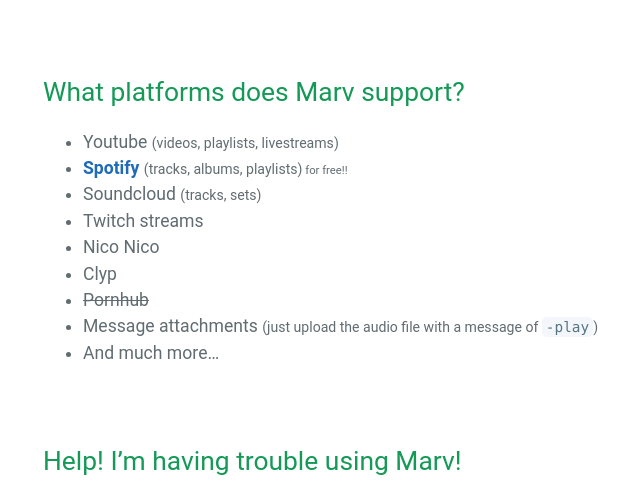
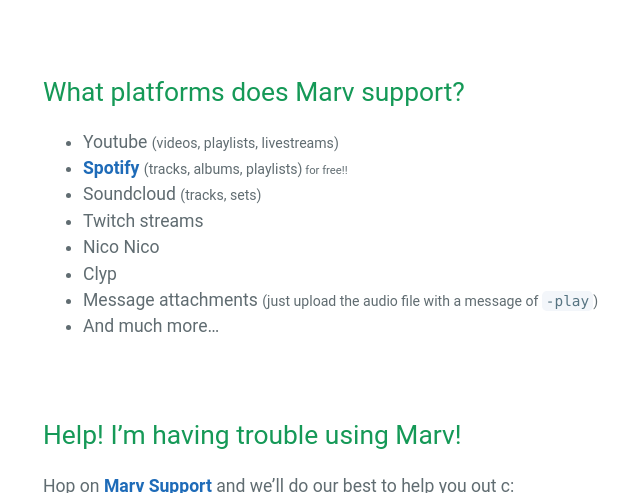
Before and after one commit to mymindishazel/marv-docs, a Jekyll site: the page built from index.md, in a window 1280 px wide and 900 px high, scrolled down 1576 px, cut to the strip 0-493 px from the top of the window. Shown: the whole strip, without its empty margins (181-821 px from the left). Built offline with Jekyll 4.4.1, drawn with Linux system fonts in a browser that asks for light colours; our own code applies the rules of GitHub Pages for plain Markdown files.

Commit message:
Can't have this on a resume....

```diff
--- a/index.md
+++ b/index.md
@@ -35,7 +35,6 @@
 - Twitch streams
 - Nico Nico
 - Clyp
-- ~~Pornhub~~
 - Message attachments <small>(just upload the audio file with a message of `-play`)</small>
 - And much more...
 
```
